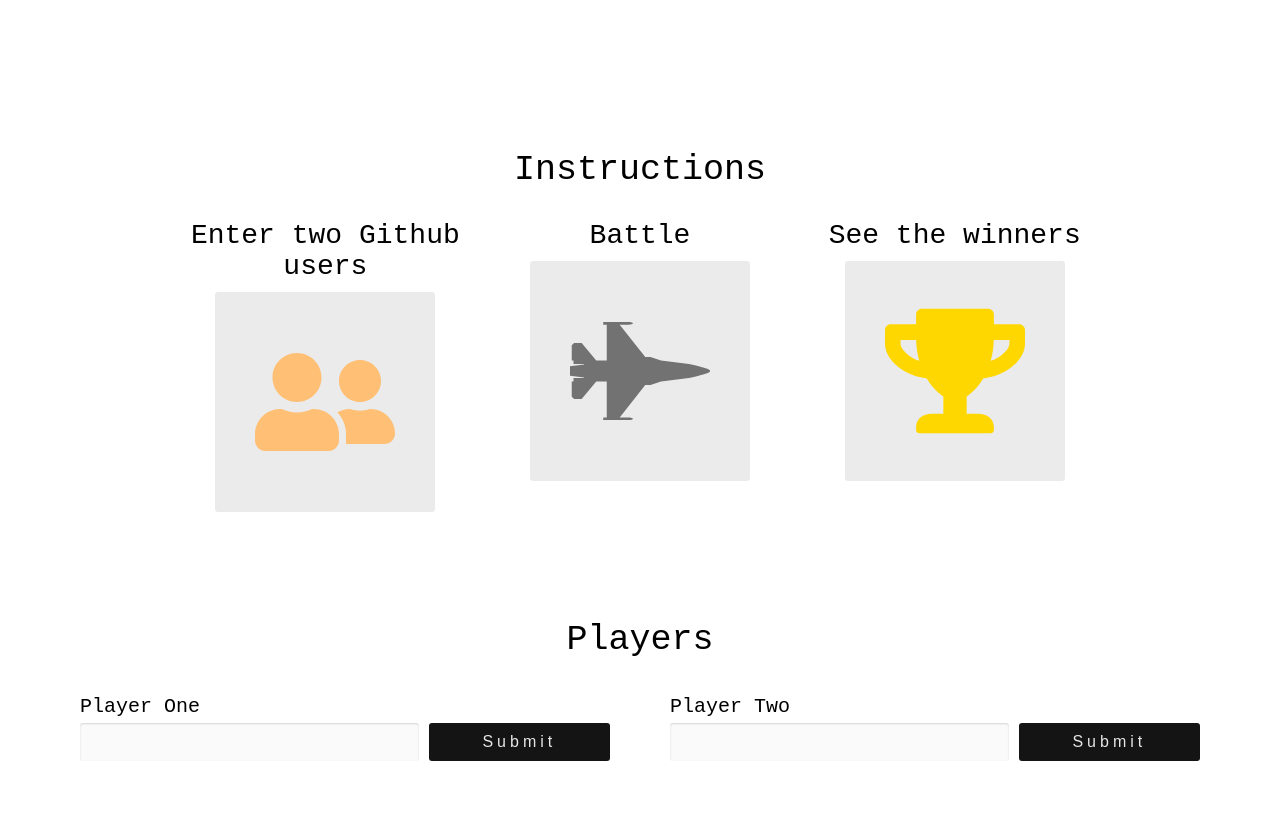
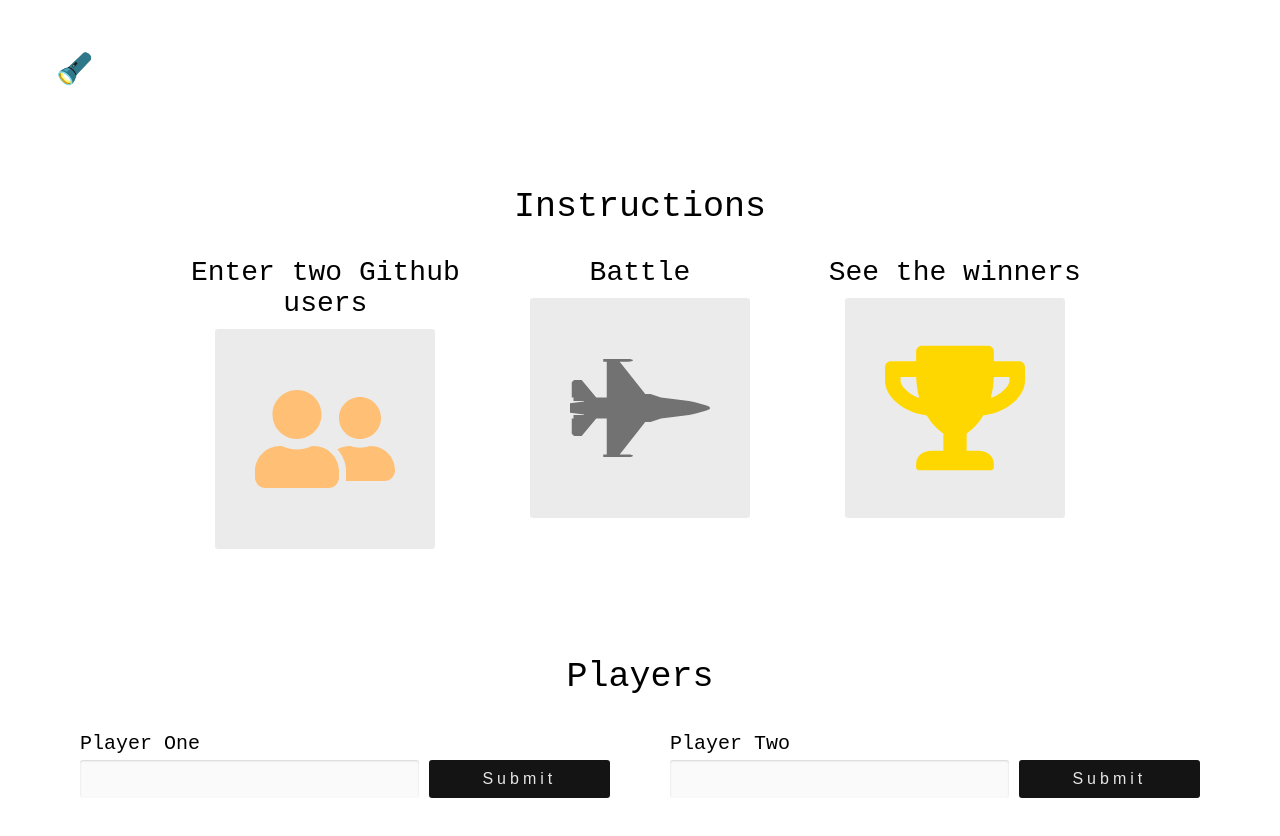
Before and after one commit to hiltontj/tylermcginnis-github-battle, a React app: page / in a window 1280 px wide. Built offline with nearby package versions, Linux system fonts and the light colour scheme.

Commit message:
create the Nav component with a single button to change theme

```diff
--- /dev/null
+++ b/app/components/Nav.js
@@ -0,0 +1,20 @@
+import React from 'react'
+import { ThemeConsumer } from '../contexts/theme'
+
+export default function Nav () {
+   return (
+      <ThemeConsumer>
+         {({theme, toggleTheme}) => (
+            <nav className="row space-between">
+               <button
+                  style={{fontSize: 30}}
+                  className="btn-clear"
+                  onClick={toggleTheme}
+               >
+                  {theme === 'light' ? '🔦' : '💡'}
+               </button>
+            </nav>
+         )}
+      </ThemeConsumer>
+   )
+}
--- a/app/index.css
+++ b/app/index.css
@@ -21,6 +21,12 @@
    max-width: 1200px;
    margin: 0 auto;
    padding: 50px;
+}
+
+.dark {
+   color: #dadada;
+   background: #1c2022;
+   min-height: 100%;
 }
 
 .flex-center {
--- a/app/index.js
+++ b/app/index.js
@@ -4,6 +4,7 @@ import './index.css'
 import Popular from './components/Popular.js'
 import Battle from './components/Battle.js'
 import { ThemeProvider } from './contexts/theme.js'
+import Nav from './components/Nav.js'
 
 class App extends React.Component {
    constructor(props) {
@@ -23,10 +24,14 @@ class App extends React.Component {
 
       return (
          <ThemeProvider value={this.state}>
-            <div className="container">
-               <Battle />
+            <div className={this.state.theme}>
+               <div className="container">
+                  <Nav />
+                  <Battle />
+               </div>
             </div>
          </ThemeProvider>
+
       )
    }
 }
```
